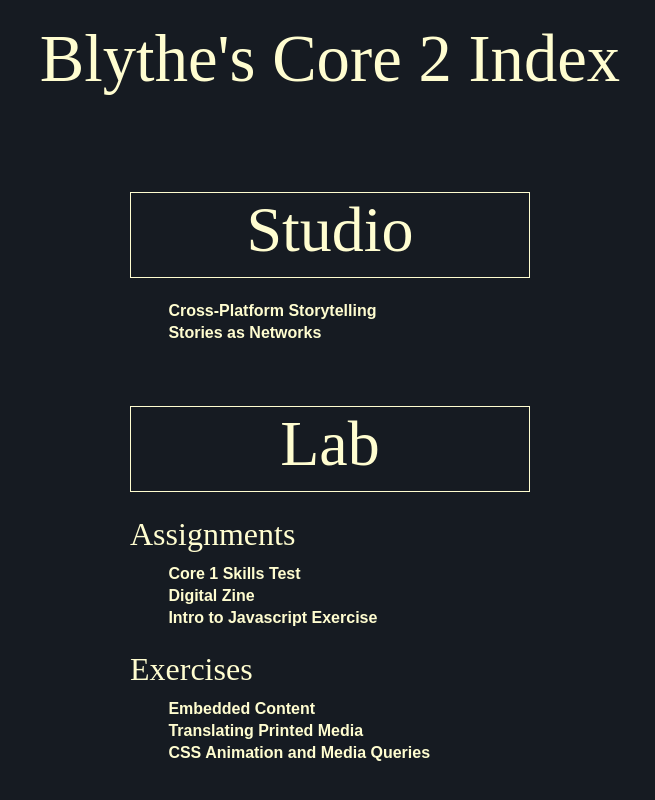
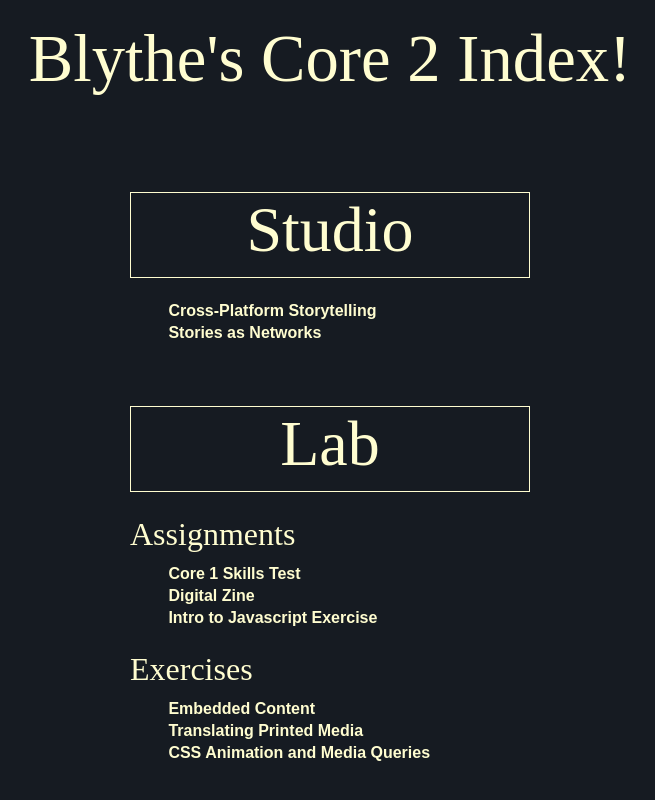
Before and after one commit to grazb012/grazb012.github.io, a plain HTML site: page exercise-5/index.html in a window 1280 px wide. Shown: the whole page, without its empty margins (310-965 px from the left). Drawn offline with Linux system fonts and the light colour scheme; a web font is replaced by a local one.

Commit message:
exercise 5 change

```diff
--- a/exercise-5/index.html
+++ b/exercise-5/index.html
@@ -11,7 +11,7 @@
 	<body>
 		<button onclick="colorChange()" id="button">
 			<h1>
-			Blythe's Core 2 Index
+			Blythe's Core 2 Index!
 		</h1>
 		</button>
 		<div class="column">
```
Also changed, not shown: 1 other file.
